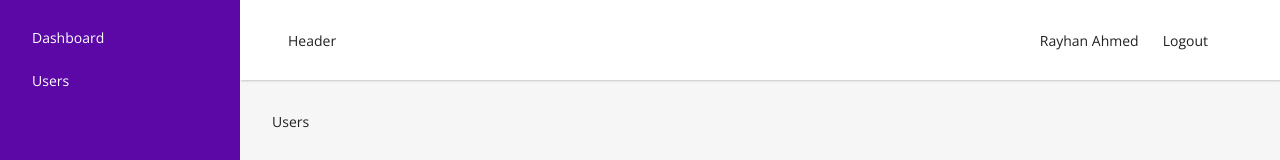
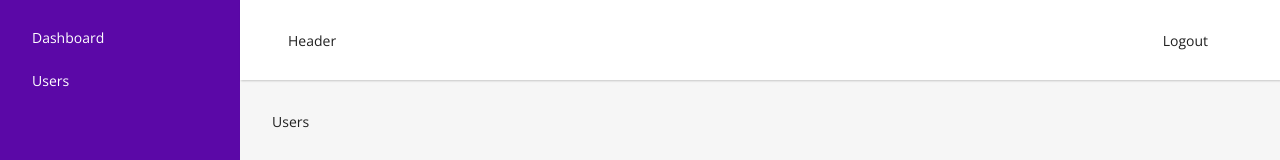
Before and after one commit to Raayhan/Laravel-API-Vite-React, a React (Vite) app in the folder react-frontend/: page /users in a window 1280 px wide. Shown: the top 160 px of the page. Built offline with nearby package versions, Linux system fonts and the light colour scheme; no server answers; sample sign-in values are in the browser's storage.

Commit message:
Display user name on nav bar

```diff
--- a/react-frontend/src/components/DefaultLayout.jsx
+++ b/react-frontend/src/components/DefaultLayout.jsx
@@ -1,17 +1,24 @@
 import { Outlet, Navigate } from "react-router"
 import { useStateContext } from "./contexts/ContextProvider"
 import { Link } from "react-router-dom";
+import { useEffect } from "react";
+import axiosClient from "../axios.client";
 
 export default function DefaultLayout() {
-    const { user, token } = useStateContext();
+    const { user, token, setUser } = useStateContext();
 
     if (!token) {
         return <Navigate to="/login" />
     }
 
     const onLogout = (ev) => {
-         ev.preventDefault();
+        ev.preventDefault();
     }
+
+    useEffect(() => {
+        axiosClient.get('/user').then(({ data }) => { setUser(data) })
+
+    }, [])
 
     return (
 
@@ -28,7 +35,7 @@ export default function DefaultLayout() {
 
                     </div>
                     <div>
-                        { user.name}
+                        {user.name}
                         <a className="btn-logout" href="#" onClick={onLogout}>Logout</a>
                     </div>
                 </header>
--- a/react-frontend/src/components/contexts/ContextProvider.jsx
+++ b/react-frontend/src/components/contexts/ContextProvider.jsx
@@ -11,7 +11,7 @@ const StateContext = createContext({
 export const ContextProvider = ({ children }) => {
 
     const [user, setUser] = useState({
-        name: 'Rayhan Ahmed'
+
     });
     const [token, _setToken] = useState(localStorage.getItem('ACCESS_TOKEN'));
 
```
